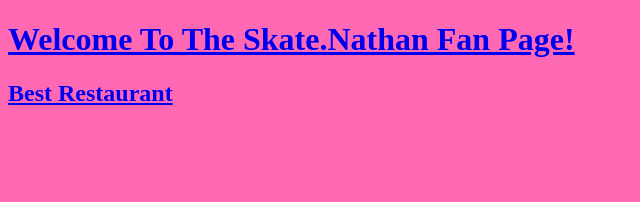
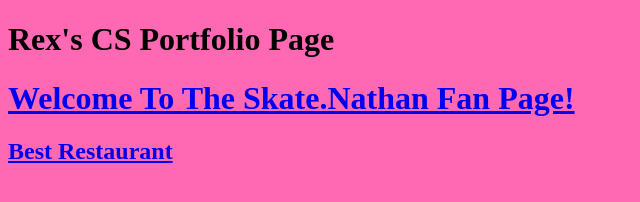
Before and after one commit to Derqueece/cscportfolio, a plain HTML site: page index.html in a window 1280 px wide. Shown: the whole page, without its empty margins (0-640 px from the left). Drawn offline with Linux system fonts and the light colour scheme.

Commit message:
Update index.html

```diff
--- a/index.html
+++ b/index.html
@@ -12,7 +12,8 @@
 </head>
 
 <body>
-    <a href="https://www.youtube.com/channel/UChvCYe5G4STU2PaYLKj5Uww"><h1> Welcome To The Skate.Nathan Fan Page!</h1></a>
+  <h1> Rex's CS Portfolio Page </h1>
+  <a href="https://www.youtube.com/channel/UChvCYe5G4STU2PaYLKj5Uww"><h1> Welcome To The Skate.Nathan Fan Page!</h1></a>
   <a href="https://www.bk.com/"><h2>Best Restaurant</h2> </a>
 
 </body>
```
